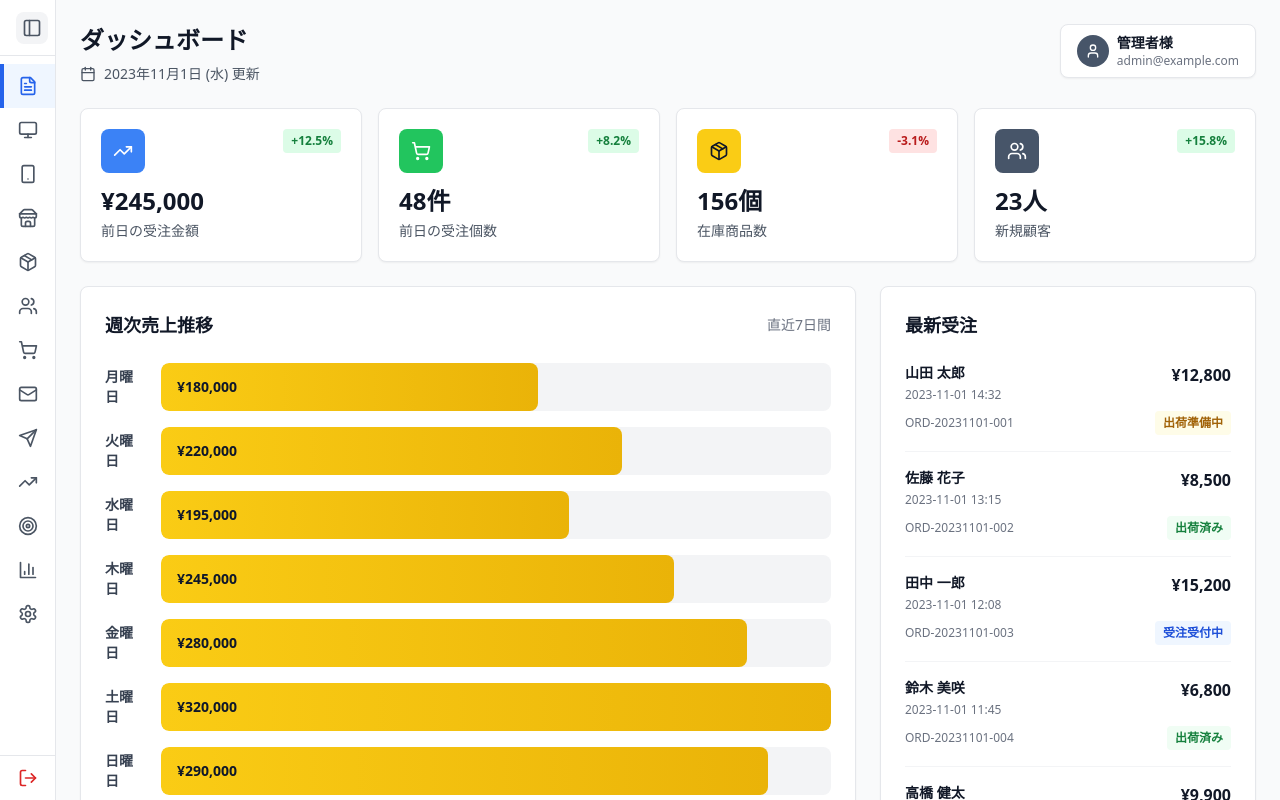
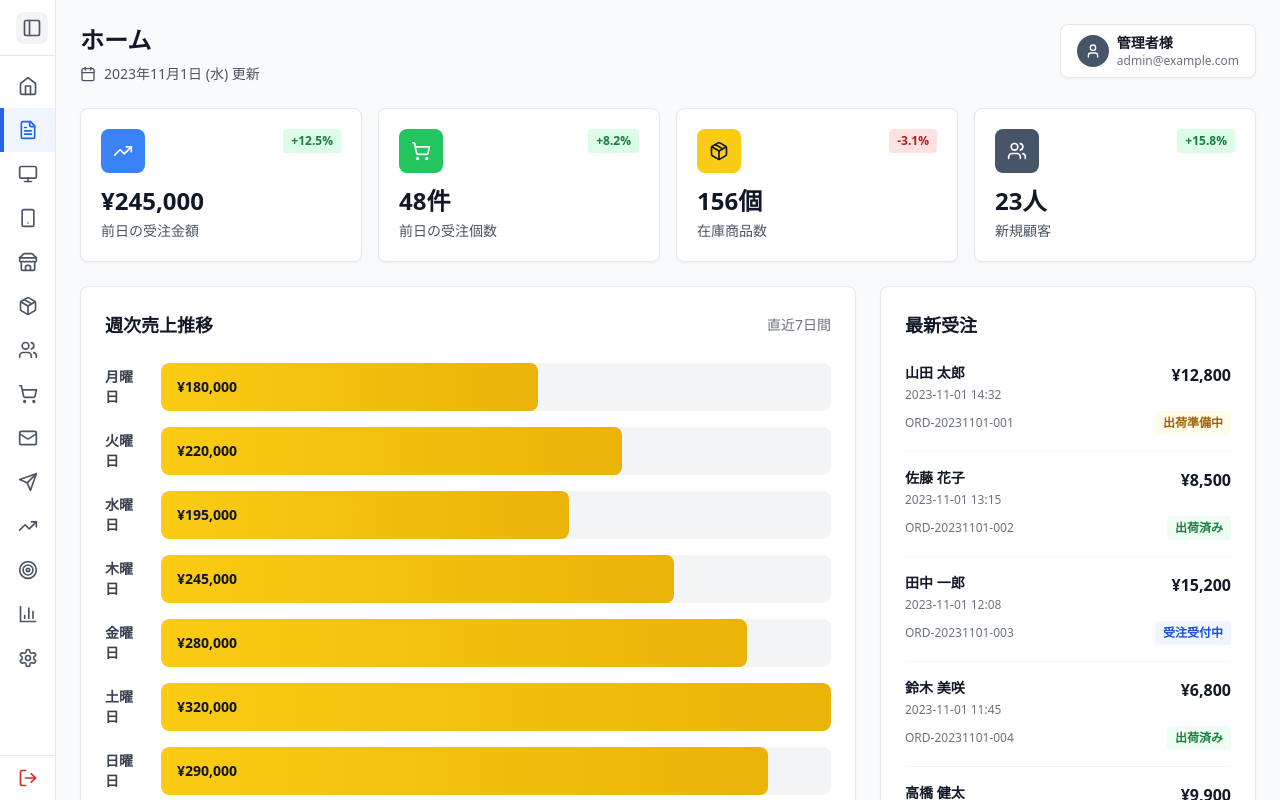
Before and after one commit to cocoro556/furugi-de-vaccine-design, a React (Vite) app: page / in a window 1280 px wide. Built offline with nearby package versions, Linux system fonts and the light colour scheme.

Commit message:
Updated Sidebar.tsx

```diff
--- a/src/components/admin/Sidebar.tsx
+++ b/src/components/admin/Sidebar.tsx
@@ -16,6 +16,7 @@ import {
   PanelLeft,
   PanelLeftClose,
   FileText,
+  Home,
 } from 'lucide-react';
 import { useState } from 'react';
 
@@ -39,6 +40,7 @@ export default function Sidebar({ currentPage, onPageChange, onLogout, isOpen, o
   };
 
   const menuItems = [
+    { id: 'dashboard', label: 'ホーム', icon: Home },
     { id: 'basic-settings', label: '基本設定', icon: FileText },
     { id: 'design-pc', label: 'デザインPC', icon: Monitor },
     { id: 'design-sp', label: 'デザインSP', icon: Smartphone },
--- a/src/components/admin/pages/Dashboard.tsx
+++ b/src/components/admin/pages/Dashboard.tsx
@@ -109,7 +109,7 @@ export default function Dashboard({ currentUser }: DashboardProps = {}) {
     <div className="p-6 bg-gray-50">
       <div className="mb-6 flex items-start justify-between">
         <div>
-          <h1 className="text-2xl font-bold text-gray-900 mb-2">ダッシュボード</h1>
+          <h1 className="text-2xl font-bold text-gray-900 mb-2">ホーム</h1>
           <div className="flex items-center text-sm text-gray-600">
             <Calendar className="w-4 h-4 mr-2" />
             <span>2023年11月1日 (水) 更新</span>
```
